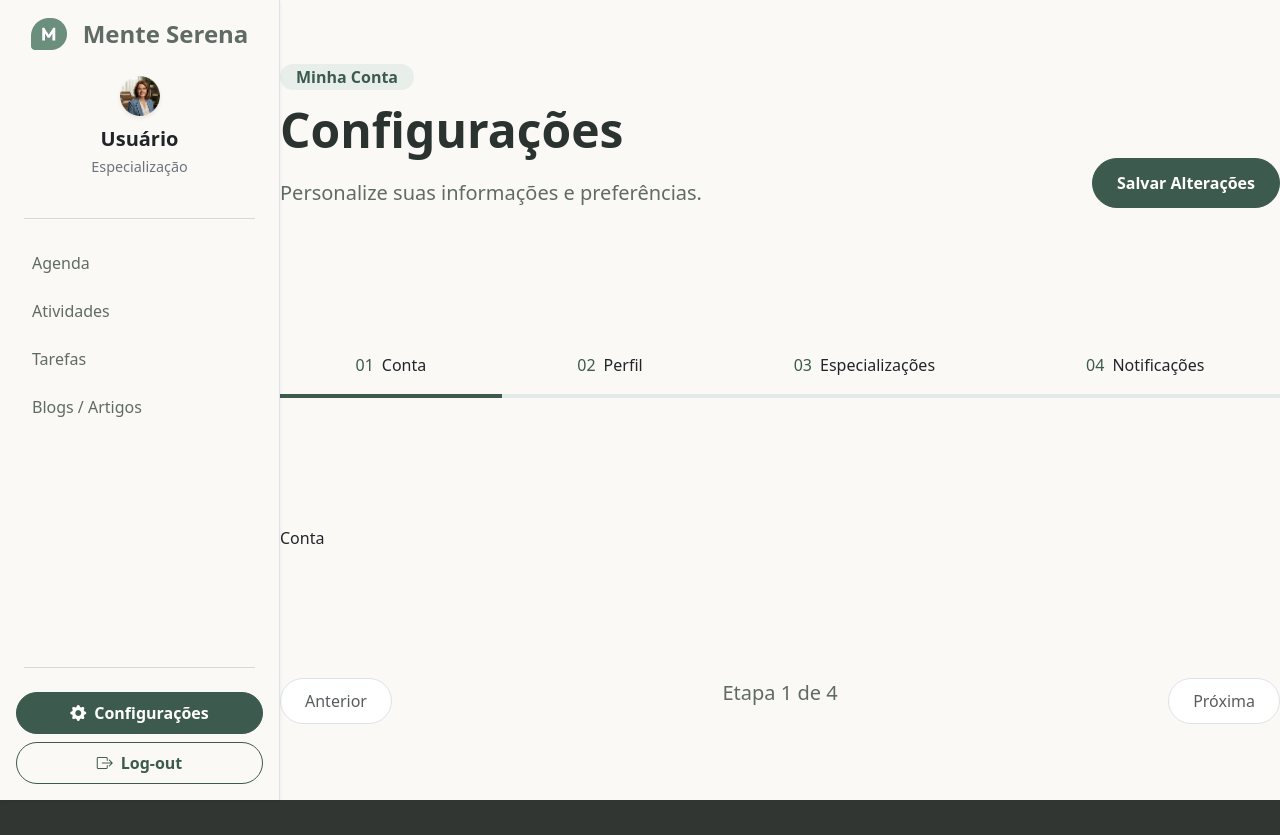
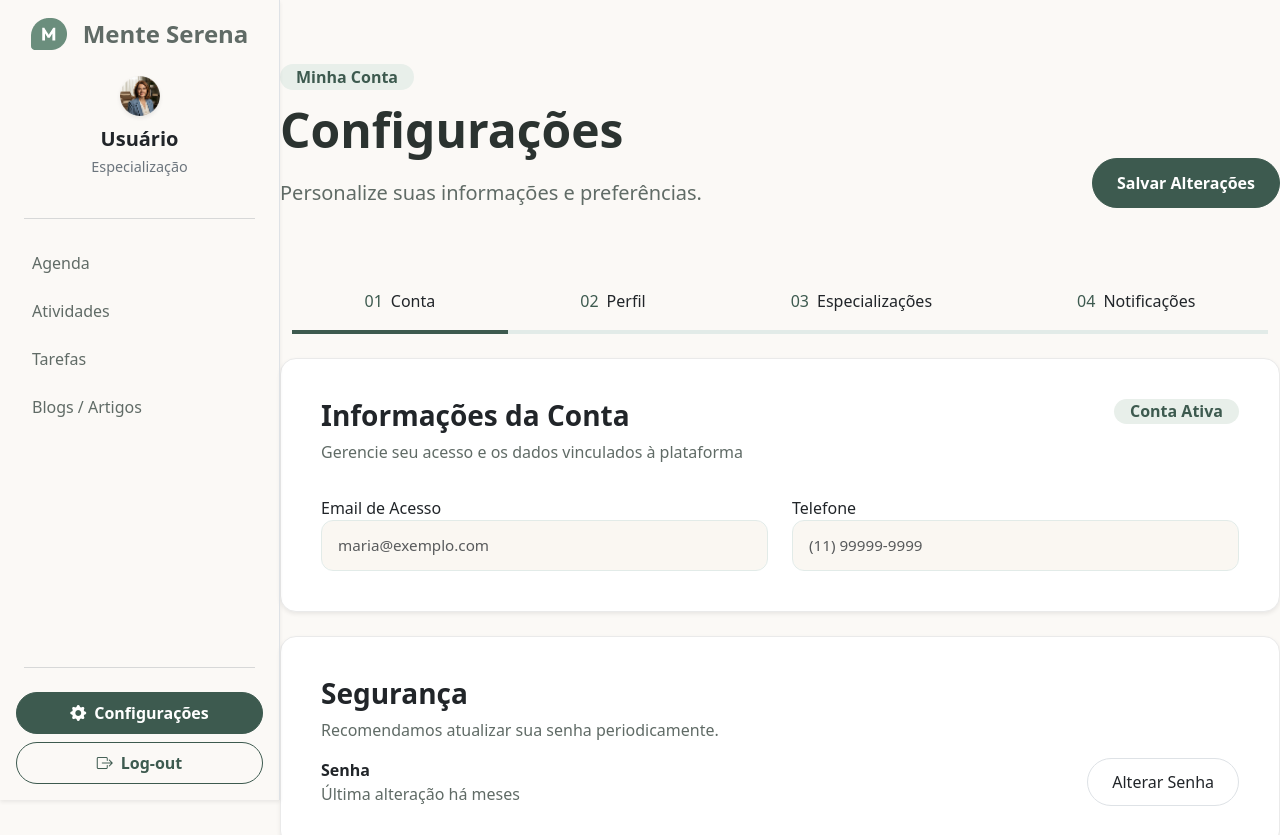
Before and after one commit to CaioDev05/MenteAberta-React, a React (Vite) app in the folder MenteAberta-React/: page /configuracoes in a window 1280 px wide. Shown: the top 835 px of the page. Built offline with nearby package versions, Linux system fonts and the light colour scheme.

Commit message:
- Pagina de conta feita

```diff
--- a/MenteAberta-React/src/pages/Configuracoes/Configuracoes.css
+++ b/MenteAberta-React/src/pages/Configuracoes/Configuracoes.css
@@ -2,6 +2,7 @@
     list-style: none;
     min-width: 180px;
     text-align: center;
+    transition: 0.3s;
 }
 
 .page-active {
--- a/MenteAberta-React/src/pages/Configuracoes/Configuracoes.jsx
+++ b/MenteAberta-React/src/pages/Configuracoes/Configuracoes.jsx
@@ -31,7 +31,7 @@ const Configuracoes = () => {
             </div>
           </section>
 
-          <section className="hero-section container">
+          <section className="container pb-4">
             <ul className="d-flex flex-nowrap overflow-auto p-0 m-0">
               <li className={`btn-configuration flex-fill ${pagina == 1 ? "page-active" : "page-inactive"}`}>
                 <button className="btn w-100 py-3 text-nowrap" onClick={() => { setPagina(1) }}>
@@ -63,17 +63,19 @@ const Configuracoes = () => {
             </ul>
           </section>
 
-          <section className="hero-section container">
+          <section className="container p-0">
             {pagina == 1 && (<Conta />)}
             {pagina == 2 && (<Perfil />)}
             {pagina == 3 && (<Especializacao />)}
             {pagina == 4 && (<Notificacoes />)}
           </section>
 
-          <section className="hero-section container">
+          <section className="container px-0 py-4">
             <div className='d-flex justify-content-between'>
               <button className='btn rounded-pill border bg-white px-4 text-muted'>Anterior</button>
-              <p className='text-p lead'>Etapa {pagina} de 4</p>
+              <div className='d-flex align-items-center justify-content-center'>
+                <span className='text-p m-0'>Etapa {pagina} de 4</span>
+              </div>
               <button className='btn rounded-pill border bg-white px-4 text-muted'>Próxima</button>
             </div>
           </section>
--- a/MenteAberta-React/src/pages/Configuracoes/Conta.jsx
+++ b/MenteAberta-React/src/pages/Configuracoes/Conta.jsx
@@ -1,9 +1,57 @@
 import React from 'react'
 
 const Conta = () => {
-  return (
-    <div>Conta</div>
-  )
+    return (
+        <>
+            <div className='content-box shadow-sm mb-4'>
+                <div className='d-flex justify-content-between mb-3'>
+                    <div>
+                        <h3 className='fw-bold'>Informações da Conta</h3>
+                        <p className='text-p'>Gerencie seu acesso e os dados vinculados à plataforma</p>
+                    </div>
+
+                    <div className='d-flex align-items-start'>
+                        <div className="d-inline-flex align-items-center mb-3 card-lt-hero">
+                            <span className="fw-semibold mb-0">Conta Ativa</span>
+                        </div>
+                    </div>
+                </div>
+                <div className='row g-4'>
+                    <div className='col-lg-6'>
+                        <label htmlFor="email-conta">Email de Acesso</label>
+                        <input
+                            type="text"
+                            className="form-control form-control-custom w-100"
+                            style={{ backgroundColor: '#FAF7F2' }}
+                            id="email-conta"
+                            placeholder='maria@exemplo.com'
+                        />
+                    </div>
+                    <div className='col-lg-6'>
+                        <label htmlFor="telefone-conta">Telefone</label>
+                        <input
+                            type="text"
+                            className="form-control form-control-custom w-100"
+                            style={{ backgroundColor: '#FAF7F2' }}
+                            id="telefone-conta"
+                            placeholder='(11) 99999-9999'
+                        />
+                    </div>
+                </div>
+            </div>
+            <div className='content-box shadow-sm'>
+                <h3 className='fw-bold'>Segurança</h3>
+                <p className='text-p'>Recomendamos atualizar sua senha periodicamente.</p>
+                <div className='d-flex justify-content-between'>
+                    <div>
+                        <p className='fw-semibold m-0'>Senha</p>
+                        <span className='text-p'>Última alteração há { } meses</span>
+                    </div>
+                    <button className='btn rounded-pill border bg-white px-4'>Alterar Senha</button>
+                </div>
+            </div>
+        </>
+    )
 }
 
 export default Conta
```
